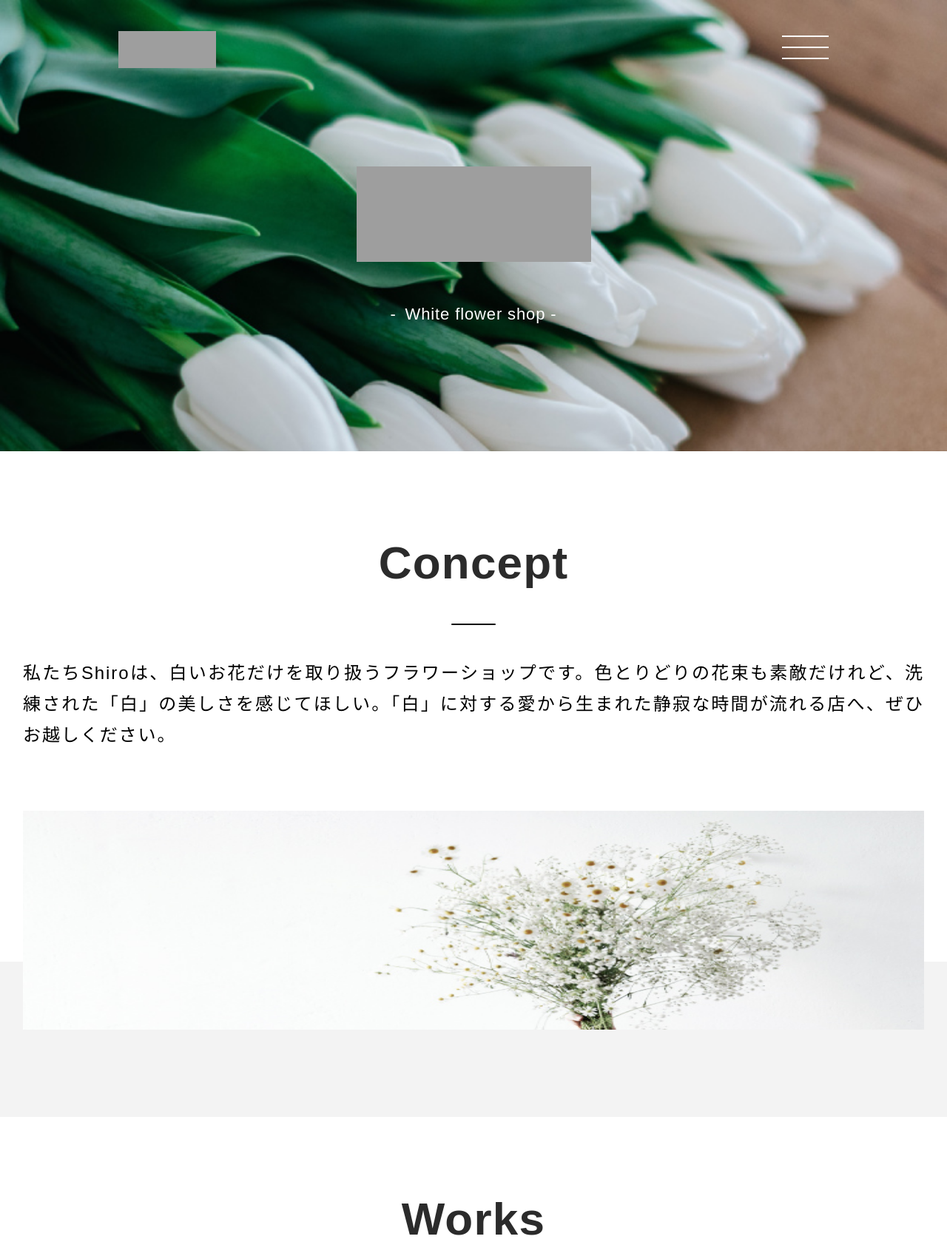
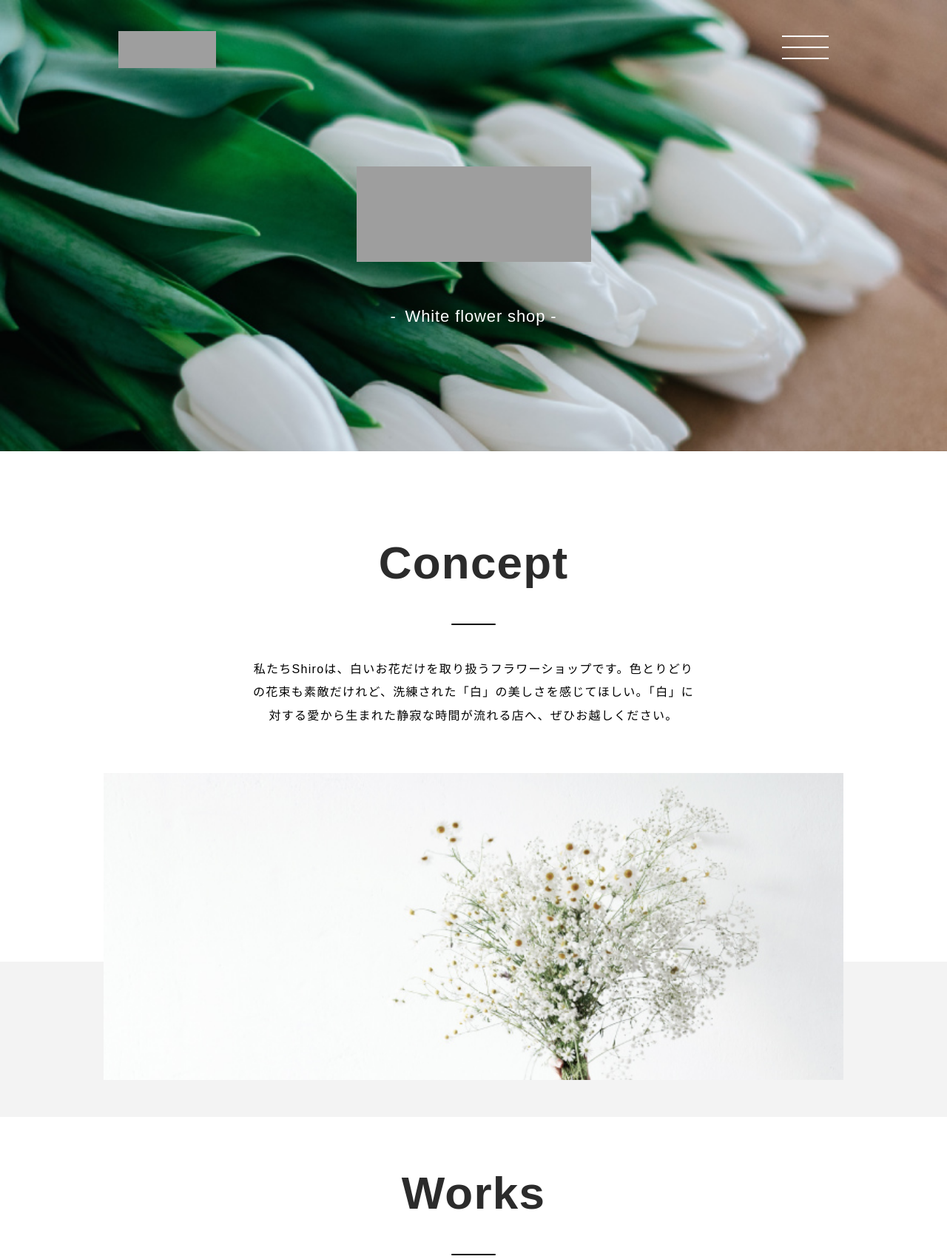
Before and after one commit to pyonpyon45815/FlowershopHP2, a PHP site: page / in a window 1280 px wide. Shown: the top 1702 px of the page at 74% size. Run offline with PHP 8.4, Linux system fonts and the light colour scheme; grey boxes are pictures that could not be loaded.

Commit message:
どんなもんじゃ

```diff
--- a/public/index.html
+++ b/public/index.html
@@ -107,9 +107,9 @@
 
         <div class="c-background__color "></div>
         <div class="p-main__container">
-            <section class="p-section">
+            <section class="p-section__concept">
                 <h1 class="c-h1__concept" id="1">Concept</h1>
-                <p>私たちShiroは、白いお花だけを取り扱うフラワーショップです。色とりどりの花束も素敵だけれど、洗練された「白」の美しさを感じてほしい。「白」に対する愛から生まれた静寂な時間が流れる店へ、ぜひお越しください。</p>
+                <p class="c-p__conceptText">私たちShiroは、白いお花だけを取り扱うフラワーショップです。色とりどりの花束も素敵だけれど、洗練された「白」の美しさを感じてほしい。「白」に対する愛から生まれた静寂な時間が流れる店へ、ぜひお越しください。</p>
                 <img class="c-image__concept " src="assets/img/concept.jpg " alt="花瓶に入った白い花束 ">
 
             </section>
```
Also changed, not shown: public/assets/css/style.css, public/assets/scss/Foundation/_base.scss, public/assets/scss/Object/Component/_button.scss, public/assets/scss/Object/Component/_image.scss, public/assets/scss/Object/Component/_p.scss, public/assets/scss/Object/Component/_title.scss, public/assets/scss/Object/Project/_section.scss, 1 other file.
